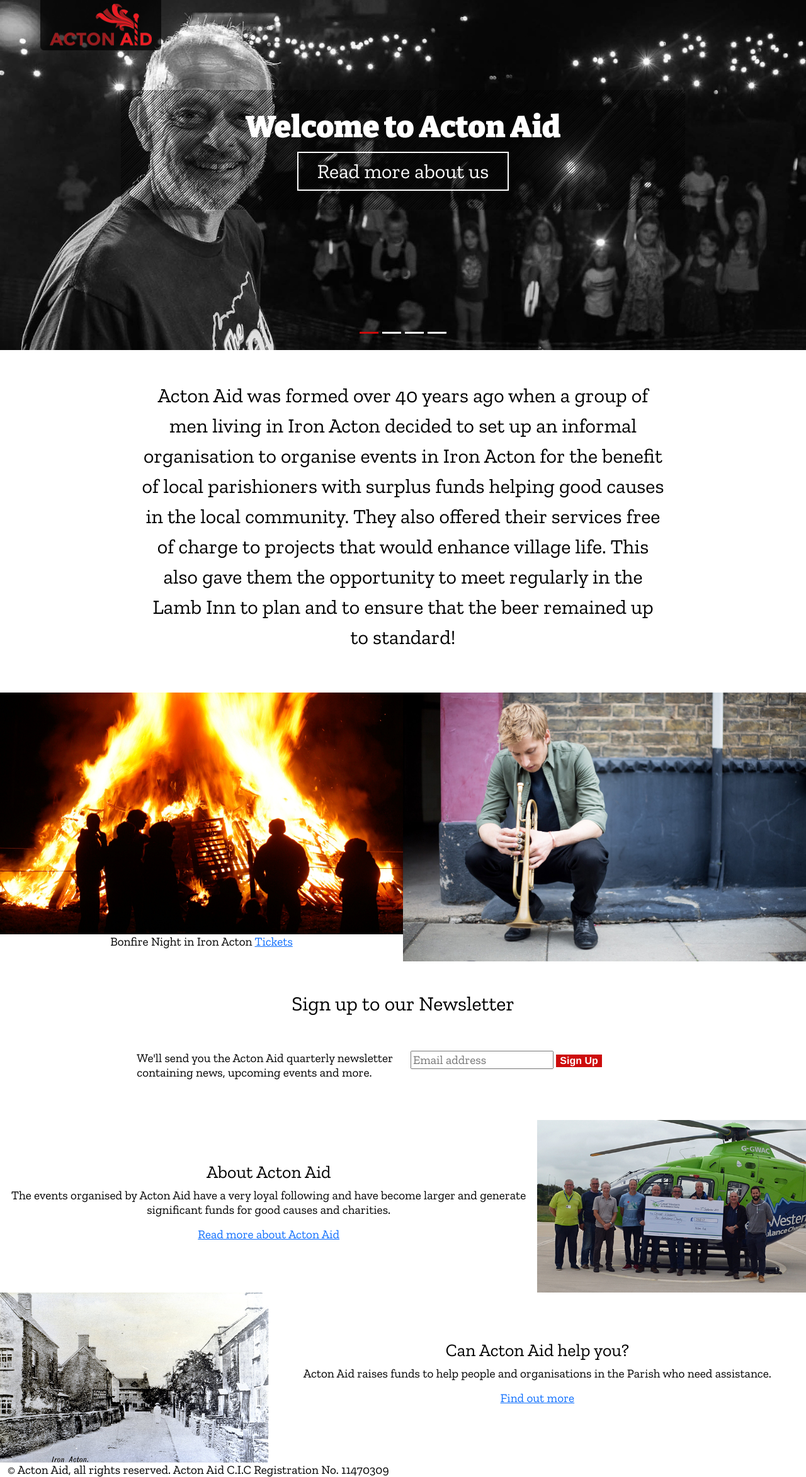
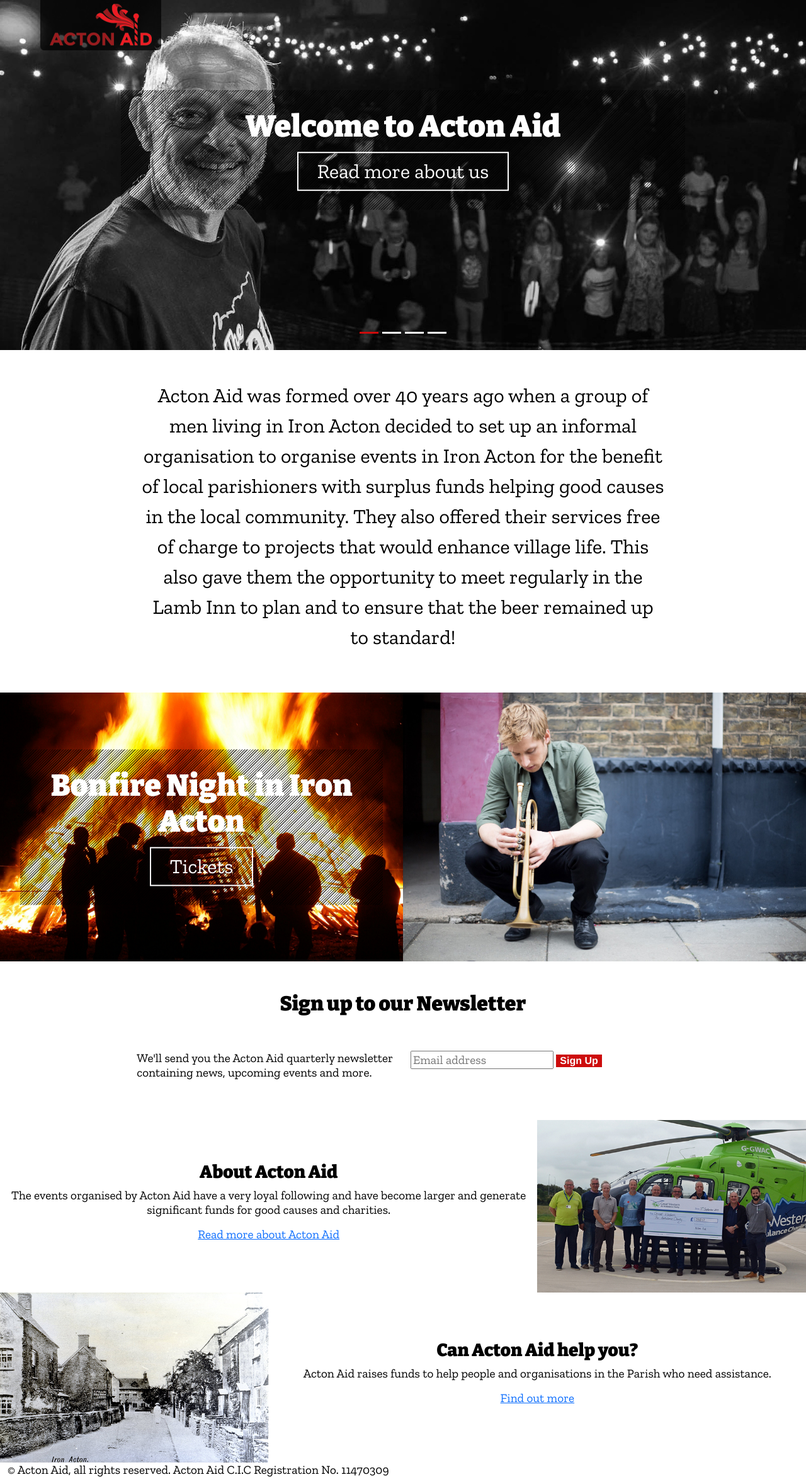
Before and after one commit to MichelleBritton/actonaid, a PHP site: page / in a window 1280 px wide. Shown: the part 80-2426 px from the top of the page at 63% size. Run offline with PHP 8.4, Linux system fonts and the light colour scheme; some libraries are stand-ins or nearby versions.

Commit message:
Style Upcoming Events Section and add common classes

```diff
--- a/assets/css/style.css
+++ b/assets/css/style.css
@@ -9,13 +9,28 @@ body {
 	color: #000;
 }
 
+/* Typography
+------------------------------------------------------------------*/
+h1, h2, h3 {
+    font-family: 'Bitter', serif;
+    font-weight: 900;
+}
+h4, h5, h6,
+a.btn-outline,
+.navbar-nav  {
+    font-family: 'Zilla Slab', serif;
+    font-weight: 400;
+}
+.white {
+    color: #fff;
+}
+
 /* Common Elements
 ------------------------------------------------------------------*/
 a.btn-outline {
     border: solid 2px #fff;
-    color: #fff;
 	display: inline-block;
-	font: 400 1.5rem 'Zilla Slab', serif;
+	font-size: 1.5rem;
     padding: 10px 30px;
 	position: relative;
     text-align: center;
@@ -48,6 +63,27 @@ a.btn-outline:hover:before {
     a.btn-outline {
         font-size: 3rem;
     }
+}
+
+.center-xy {
+    left: 50%;
+    position: absolute;
+    top: 50%;
+    -webkit-transform: translate(-50%, -50%);
+	-moz-transform: translate(-50%, -50%);
+	-ms-transform: translate(-50%, -50%);
+	-o-transform: translate(-50%, -50%);
+	transform: translate(-50%, -50%);
+}
+
+.stripy-bg {
+    background: repeating-linear-gradient(
+		-45deg,
+		rgba(255,255,255, 0),
+		rgba(255,255,255, 0) 1px,
+		rgba(0,0,0, 0.9) 3px,
+		rgba(0,0,0, 0.9) 3px
+	);
 }
 
 /* Header
@@ -101,7 +137,6 @@ header.shrink {
 }
 .navbar-toggler {
     border: none;
-    color: #fff;
     padding: 0;
 }
 .navbar-toggler:focus {
@@ -111,7 +146,8 @@ header.shrink {
     background-image: none;
 }
 .navbar-nav {
-    font: 300 1.5rem 'Zilla Slab', serif;
+    font-size: 1.5rem;
+    font-weight: 300;
 }
 @media only screen and (min-width:1200px) {
     .navbar-nav {
@@ -162,27 +198,13 @@ header.shrink .dropdown-menu[data-bs-popper] {
 /* Carousel
 ------------------------------------------------------------------*/
 #hero-carousel .carousel-caption {
-    background: repeating-linear-gradient(
-		-45deg,
-		rgba(255,255,255, 0),
-		rgba(255,255,255, 0) 1px,
-		rgba(0,0,0, 0.9) 3px,
-		rgba(0,0,0, 0.9) 3px
-	);
     bottom: auto;
-    left: 50%;
     padding: 10px;
     right: 0;
-    top: 50%;
-    -webkit-transform: translate(-50%, -50%);
-	-moz-transform: translate(-50%, -50%);
-	-ms-transform: translate(-50%, -50%);
-	-o-transform: translate(-50%, -50%);
-	transform: translate(-50%, -50%);
     width: 90%;
 }
 #hero-carousel .carousel-caption h2 {
-    font: 900 2rem 'Bitter', serif;
+    font-size: 2rem;
 	margin: 0 0 10px;
 }
 #hero-carousel .carousel-indicators [data-bs-target] {
@@ -223,9 +245,34 @@ header.shrink .dropdown-menu[data-bs-popper] {
     }
 }
 
-/*
+/* Upcoming Events Section
 ------------------------------------------------------------------*/
-
+#upcoming-events img {
+    height: 100%;
+    object-fit: cover;
+    width: 50%;
+}
+#upcoming-events .text {
+    padding: 10px;
+    width: 90%;
+}
+#upcoming-events h2 {
+    font-size: 2rem;
+	margin: 0 0 10px;
+}
+@media only screen and (min-width:1200px) {
+    #upcoming-events .text {
+        padding: 30px;
+    }
+    #upcoming-events h2 {
+        font-size: 3rem;
+    }
+}
+@media only screen and (min-width:1400px) {
+    #upcoming-events h2 {
+        font-size: 5rem;
+    }
+}
 
 /*
 ------------------------------------------------------------------*/
--- a/index.html
+++ b/index.html
@@ -18,7 +18,7 @@
         <!-- Navigation -->
         <nav class="navbar navbar-expand-lg">
             <div class="container-fluid">
-                <button class="navbar-toggler" type="button" data-bs-toggle="offcanvas" data-bs-target="#offcanvasNavbar" aria-controls="offcanvasNavbar" aria-label="Toggle navigation">
+                <button class="navbar-toggler white" type="button" data-bs-toggle="offcanvas" data-bs-target="#offcanvasNavbar" aria-controls="offcanvasNavbar" aria-label="Toggle navigation">
                     <span class="navbar-toggler-icon">
                         <i class="fas fa-bars"></i>
                     </span>
@@ -73,27 +73,27 @@
         <div class="carousel-inner row g-0">
             <div class="carousel-item active">
                 <img src="assets/images/slide1.jpeg" class="d-block w-100" alt="Man standing in front of crowd">
-                <div class="carousel-caption">
+                <div class="carousel-caption center-xy stripy-bg">
                     <h2>Welcome to Acton Aid</h2>
-                    <a href="about.html" class="btn-outline">Read more about us</a>
+                    <a href="about.html" class="btn-outline white">Read more about us</a>
                 </div>
             </div>
             <div class="carousel-item">
                 <img src="assets/images/slide2.jpg" class="d-block w-100" alt="Freddy Mercury Tribute">
-                <div class="carousel-caption">
+                <div class="carousel-caption center-xy stripy-bg">
                     <h2>Mash in the Meadows</h2>
                 </div>
             </div>
             <div class="carousel-item">
                 <img src="assets/images/slide3.jpg" class="d-block w-100" alt="Singer">
-                <div class="carousel-caption">
+                <div class="carousel-caption center-xy stripy-bg">
                     <h2>Events</h2>
-                    <a href="events.html" class="btn-outline">More Details</a>
+                    <a href="events.html" class="btn-outline white">More Details</a>
                 </div>
             </div>
             <div class="carousel-item">
                 <img src="assets/images/slide4.jpeg" class="d-block w-100" alt="Band">
-                <div class="carousel-caption">
+                <div class="carousel-caption center-xy stripy-bg">
                     <h2>Live Music</h2>
                 </div>
             </div>
@@ -108,14 +108,16 @@
         </div>
     </section>
     <!-- Upcoming Events Section -->
-    <section class="text-center">
+    <section id="upcoming-events" class="text-center">
         <div class="row row g-0">
-            <div class="col-md-6">
+            <div class="col-md-6 position-relative">
                 <img src="assets/images/bonfire-night.jpg" class="d-block w-100" alt="Bonfire">
-                Bonfire Night in Iron Acton
-                <a href="events.html">Tickets</a>
+                <div class="text center-xy stripy-bg">
+                    <h2 class="white">Bonfire Night in Iron Acton</h2>
+                    <a href="events.html" class="btn-outline white">Tickets</a>
+                </div>
             </div>
-            <div class="col-md-6">
+            <div class="col-md-6 position-relative">
                 <img src="assets/images/henry-spencer.jpeg" class="d-block w-100" alt="Musician">
             </div>
         </div>
```
